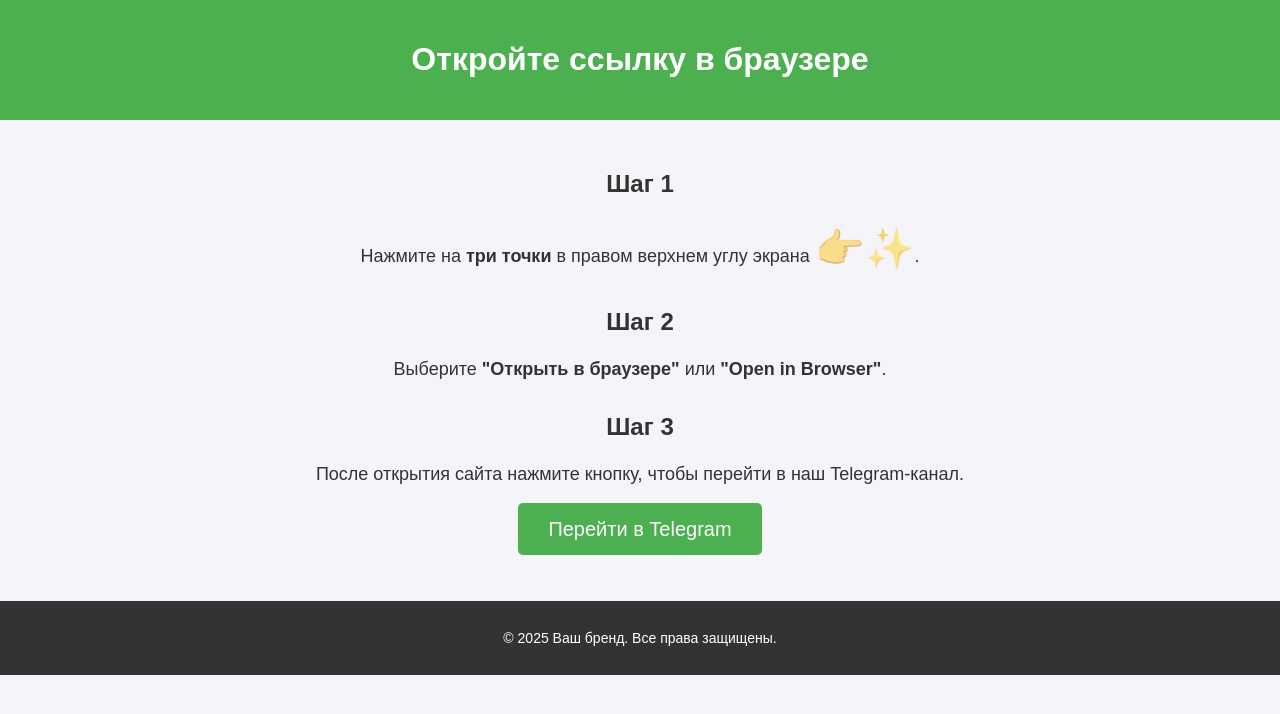
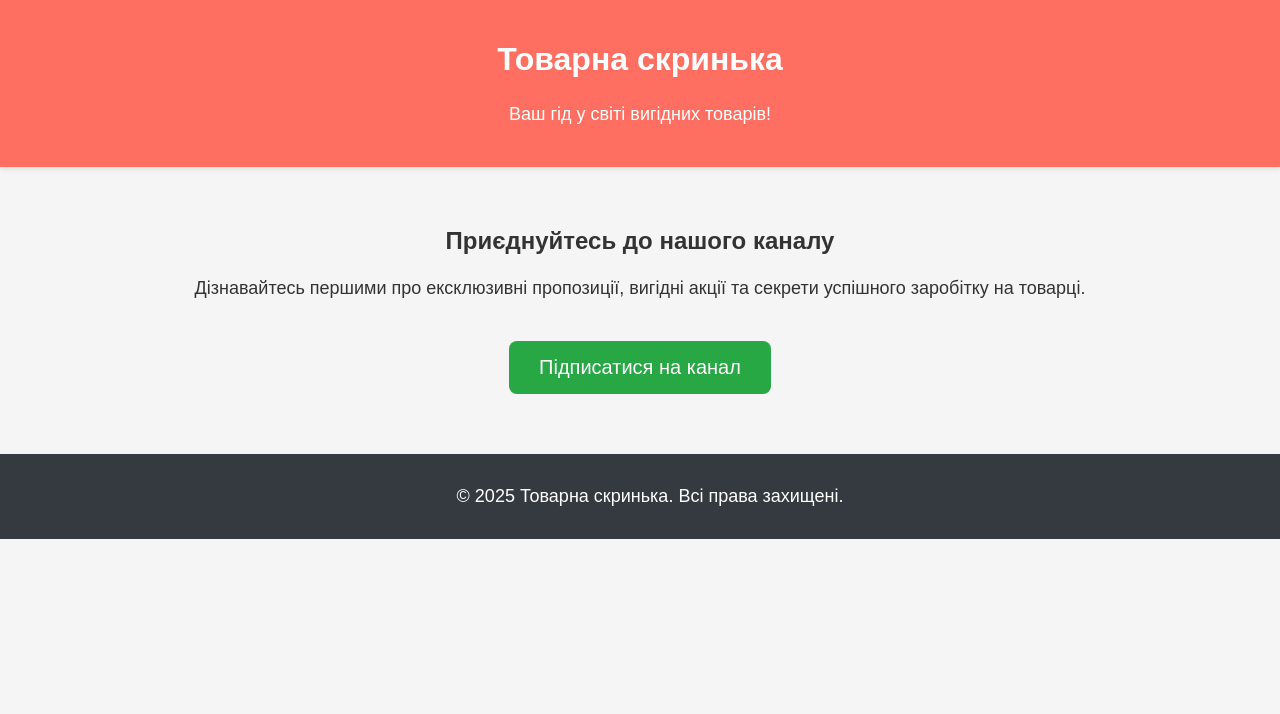
Before and after one commit to lshifter/meglive, a plain HTML site: page index.html in a window 1280 px wide. Drawn offline with Linux system fonts and the light colour scheme.

Commit message:
Update index.html

```diff
--- a/index.html
+++ b/index.html
@@ -1,91 +1,77 @@
 <!DOCTYPE html>
-<html lang="en">
+<html lang="uk">
 <head>
     <meta charset="UTF-8">
     <meta name="viewport" content="width=device-width, initial-scale=1.0">
-    <title>Откройте ссылку в браузере</title>
+    <title>Товарна скринька</title>
     <style>
         body {
             font-family: Arial, sans-serif;
             margin: 0;
             padding: 0;
-            text-align: center;
-            background-color: #f4f4f9;
+            background-color: #f5f5f5;
             color: #333;
         }
         header {
-            background-color: #4caf50;
+            background-color: #ff6f61;
             color: white;
-            padding: 20px 0;
+            padding: 20px;
+            text-align: center;
+            box-shadow: 0 2px 5px rgba(0, 0, 0, 0.1);
         }
-        .container {
-            padding: 20px;
+        section {
+            padding: 40px 20px;
+            text-align: center;
         }
-        .step {
-            margin: 30px 0;
-        }
-        .step p {
-            font-size: 18px;
-            margin-top: 15px;
-            line-height: 1.5;
-        }
-        .emoji {
-            font-size: 40px;
-            animation: blink 1.5s infinite;
-        }
-        @keyframes blink {
-            0%, 100% { opacity: 1; }
-            50% { opacity: 0.5; }
-        }
-        .final-button {
-            margin-top: 30px;
-        }
-        .button {
-            background-color: #4caf50;
+        .cta-button {
+            background-color: #28a745;
             color: white;
+            border: none;
             padding: 15px 30px;
             font-size: 20px;
-            border: none;
-            border-radius: 5px;
+            border-radius: 8px;
             cursor: pointer;
             text-decoration: none;
-            transition: background-color 0.3s ease;
+            display: inline-block;
+            margin-top: 20px;
+            transition: background-color 0.3s;
         }
-        .button:hover {
-            background-color: #45a049;
+        .cta-button:hover {
+            background-color: #218838;
         }
         footer {
-            margin-top: 40px;
-            padding: 15px 0;
-            background-color: #333;
+            background-color: #343a40;
             color: white;
-            font-size: 14px;
+            text-align: center;
+            padding: 10px;
+            position: relative;
+            bottom: 0;
+            width: 100%;
+            margin-top: 20px;
+        }
+        h1, h2 {
+            font-weight: bold;
+        }
+        p {
+            font-size: 18px;
+            line-height: 1.6;
         }
     </style>
 </head>
 <body>
     <header>
-        <h1>Откройте ссылку в браузере</h1>
+        <h1>Товарна скринька</h1>
+        <p>Ваш гід у світі вигідних товарів!</p>
     </header>
-    <div class="container">
-        <div class="step">
-            <h2>Шаг 1</h2>
-            <p>Нажмите на <strong>три точки</strong> в правом верхнем углу экрана <span class="emoji">👉✨</span>.</p>
-        </div>
-        <div class="step">
-            <h2>Шаг 2</h2>
-            <p>Выберите <strong>"Открыть в браузере"</strong> или <strong>"Open in Browser"</strong>.</p>
-        </div>
-        <div class="step">
-            <h2>Шаг 3</h2>
-            <p>После открытия сайта нажмите кнопку, чтобы перейти в наш Telegram-канал.</p>
-        </div>
-        <div class="final-button">
-            <a href="https://t.me/+qdP4CtTNi_M5YWYy" class="button">Перейти в Telegram</a>
-        </div>
-    </div>
+
+    <section>
+        <h2>Приєднуйтесь до нашого каналу</h2>
+        <p>Дізнавайтесь першими про ексклюзивні пропозиції, вигідні акції та секрети успішного заробітку на товарці.</p>
+        <a class="cta-button" href="https://t.me/+lQOhSgimxwRlMTgy" target="_blank">Підписатися на канал</a>
+    </section>
+
     <footer>
-        <p>© 2025 Ваш бренд. Все права защищены.</p>
+        <p>&copy; 2025 Товарна скринька. Всі права захищені.</p>
     </footer>
 </body>
 </html>
```
